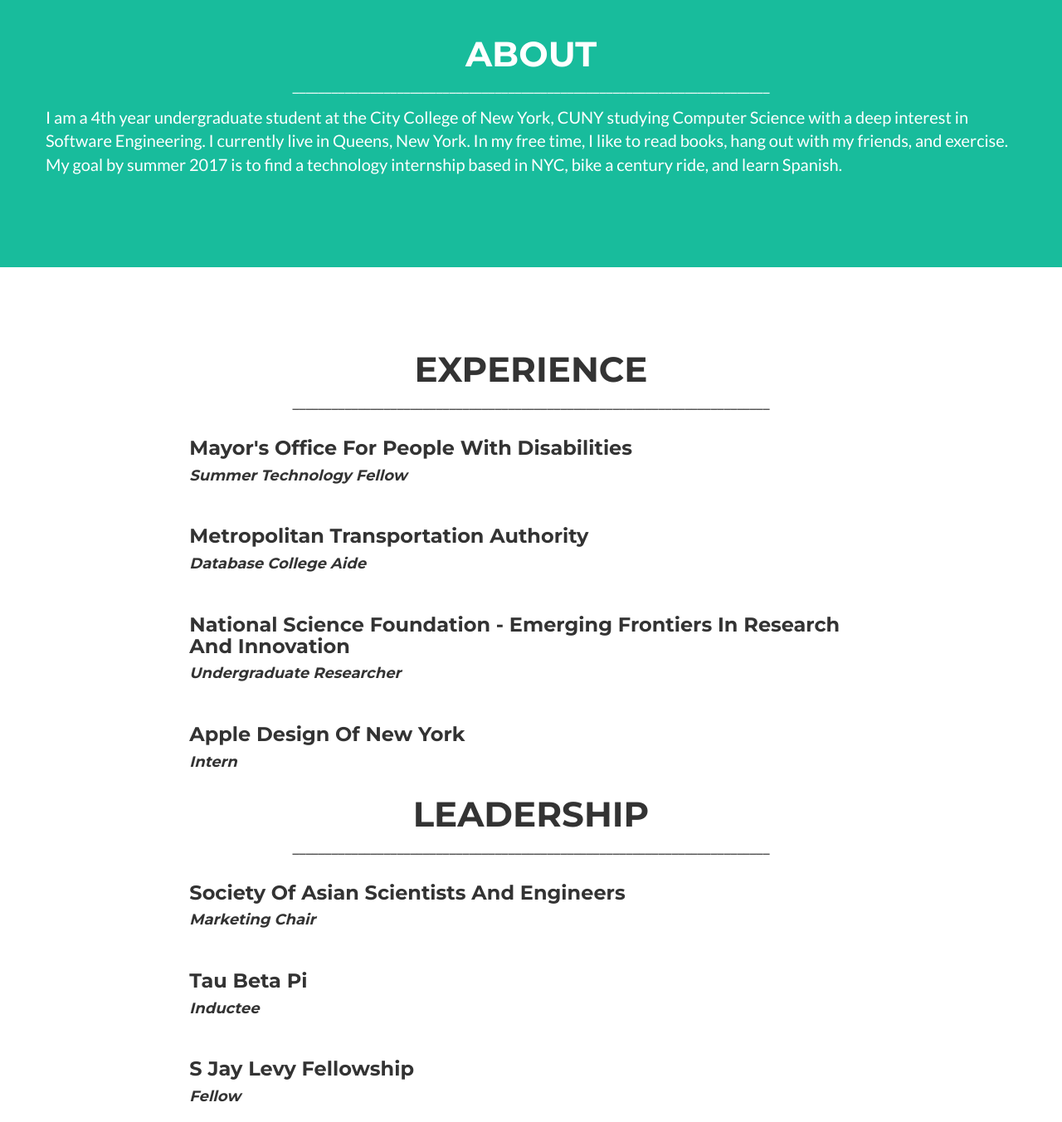
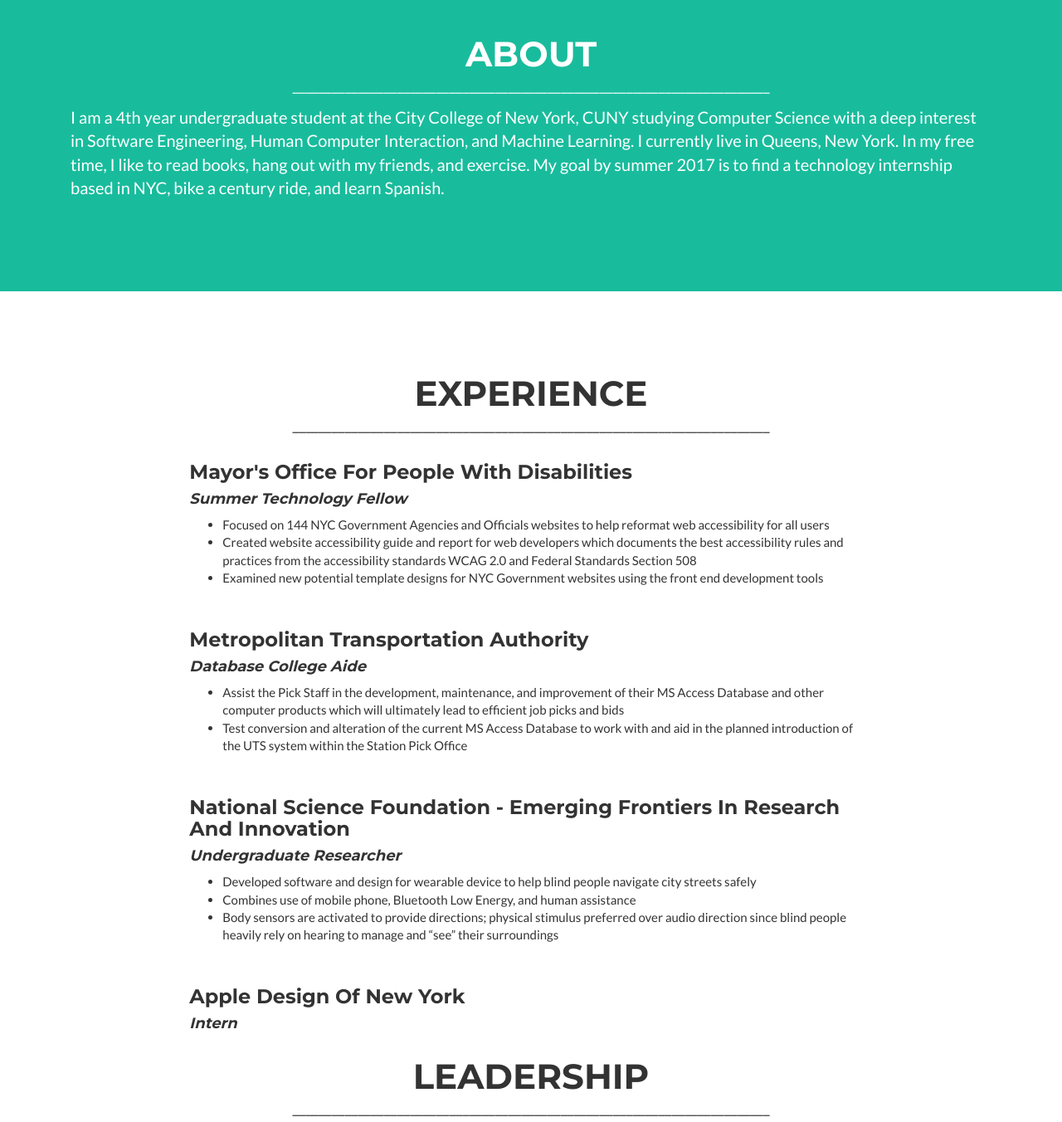
Before and after one commit to heeseungp/heeseungp.github.io, a website: page index.html in a window 1280 px wide. Shown: the part 900-2252 px from the top of the page at 83% size. Drawn offline with nearby package versions, Linux system fonts and the light colour scheme.

Commit message:
Update descriptions of internships/leaderships

```diff
--- a/index.html
+++ b/index.html
@@ -100,9 +100,8 @@
                     <p align="center">_________________________________________________________________________</p>
                 </div>
             </div>
-            <div class="row">
-               <p>I am a 4th year undergraduate student at the City College of New York, CUNY studying Computer Science with a deep interest in Software Engineering. I currently live in Queens, New York. In my free time, I like to read books, hang out with my friends, and exercise. My goal by summer 2017 is to find a technology internship based in NYC, bike a century ride, and learn Spanish.</p>
-
+            <div class="col-lg-12">
+               <p>I am a 4th year undergraduate student at the City College of New York, CUNY studying Computer Science with a deep interest in Software Engineering, Human Computer Interaction, and Machine Learning. I currently live in Queens, New York. In my free time, I like to read books, hang out with my friends, and exercise. My goal by summer 2017 is to find a technology internship based in NYC, bike a century ride, and learn Spanish.</p>
             </div>
         </div>
     </section>
@@ -123,15 +122,32 @@
                 <div class="container col-lg-8">
                     <h3 class="capitalize"> Mayor's Office for People with Disabilities </h3>
                     <h4 class="capitalize italic"> Summer Technology Fellow </h4>
-                    <p></p>
+                    <div id = "job_description">
+                        <ul>
+                            <li>Focused on 144 NYC Government Agencies and Officials websites to help reformat web accessibility for all users</li>
+                            <li>Created website accessibility guide and report for web developers which documents the best accessibility rules and practices from the accessibility standards WCAG 2.0 and Federal Standards Section 508</li>
+                            <li>Examined new potential template designs for NYC Government websites using the front end development tools</li>
+                        </ul>
+                    </div>
                     &nbsp;
                     <h3 class="capitalize"> Metropolitan Transportation Authority </h3>
                     <h4 class="capitalize italic"> Database College Aide</h4>
-                    <p></p>
+                    <div id = "job_description">
+                        <ul>
+                            <li>Assist the Pick Staff in the development, maintenance, and improvement of their MS Access Database and other computer products which will ultimately lead to efficient job picks and bids</li>
+                            <li>Test conversion and alteration of the current MS Access Database to work with and aid in the planned introduction of the UTS system within the Station Pick Office</li>
+                        </ul>
+                    </div>
                     &nbsp;
                     <h3 class="capitalize"> National Science Foundation - Emerging Frontiers in Research and Innovation</h3>
                     <h4 class="capitalize italic"> Undergraduate Researcher </h4>
-                    <p></p>
+                    <div id = "job_description">
+                        <ul>
+                            <li>Developed software and design for wearable device to help blind people navigate city streets safely</li>
+                            <li>Combines use of mobile phone, Bluetooth Low Energy, and human assistance</li>
+                            <li>Body sensors are activated to provide directions; physical stimulus preferred over audio direction since blind people heavily rely on hearing to manage and “see” their surroundings</li>
+                        </ul>
+                    </div>
                     &nbsp;
                     <h3 class="capitalize"> Apple Design of New York</h3>
                     <h4 class="capitalize italic"> Intern </h4>
@@ -156,11 +172,11 @@
                     &nbsp;
                     <h3 class="capitalize"> Tau Beta Pi </h3>
                     <h4 class="capitalize italic"> Inductee </h4>
-                    <p></p>
+                    <p>Tau Beta Pi is the only engineering honor society representing the entire engineering profession. It is the nation's second-oldest honor society, founded at Lehigh University in 1885 to mark in a fitting manner those who have conferred honor upon their Alma Mater by distinguished scholarship and exemplary character as students in engineering, or by their attainments as alumni in the field of engineering, and to foster a spirit of liberal culture in engineering colleges.</p>
                     &nbsp;
                     <h3 class="capitalize"> S Jay Levy Fellowship </h3>
                     <h4 class="capitalize italic"> Fellow </h4>
-                    <p></p>
+                    <p>The S Jay Levy Fellowships for Future Leaders offers top City College students the opportunity to complement their academic records with a targeted professional module that links them with elite corporate internship and professional opportunities. </p>
                     &nbsp;
                     <h3 class="capitalize"> Student Support Service Program</h3>
                     <h4 class="capitalize italic"> Zitrin Engineering Mentor </h4>
```
Also changed, not shown: css/freelancer.min.css.
